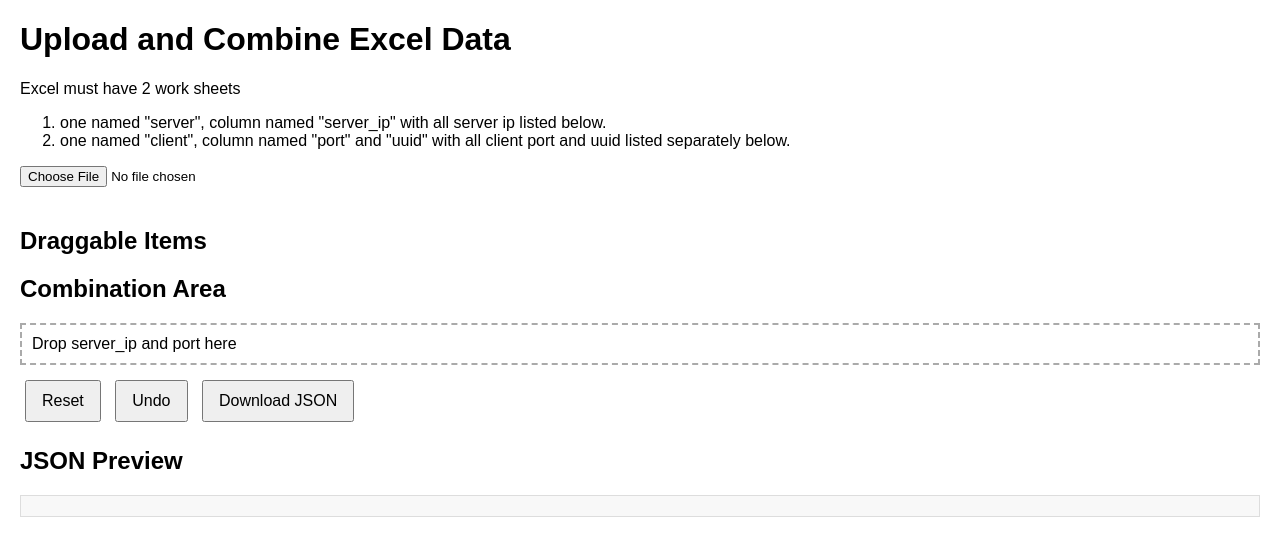
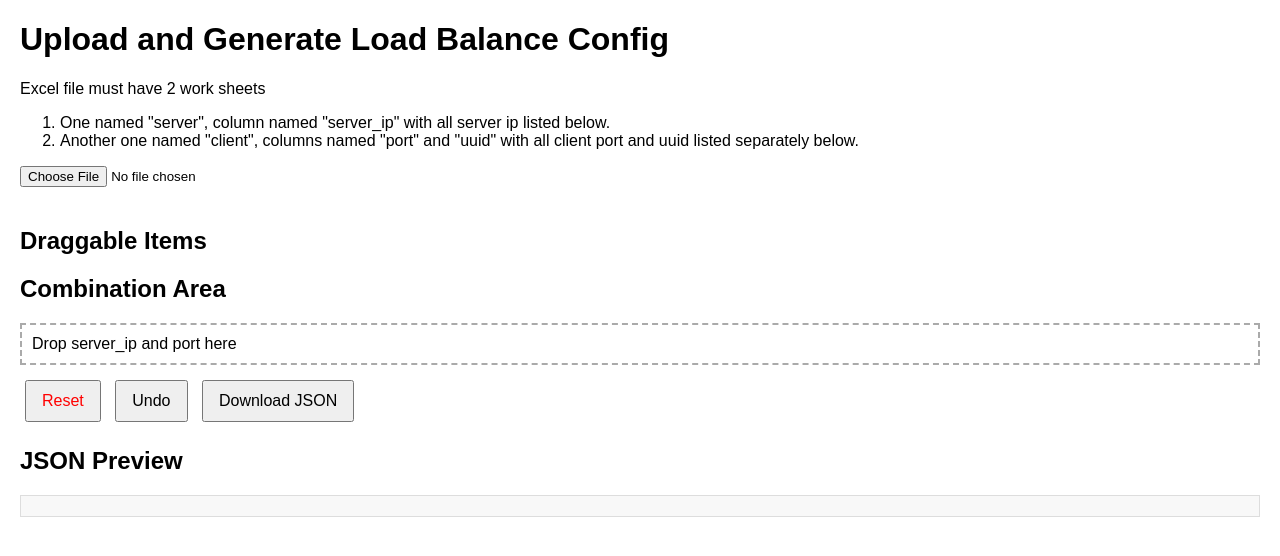
Before and after one commit to Edudotnexx/load_balance, a plain HTML site: page spa.html in a window 1280 px wide. Drawn offline with Linux system fonts and the light colour scheme.

Commit message:
update text and color schema

```diff
--- a/spa.html
+++ b/spa.html
@@ -43,11 +43,11 @@
     </style>
 </head>
 <body>
-    <h1>Upload and Combine Excel Data</h1>
-    <p>Excel must have 2 work sheets</p>
+    <h1>Upload and Generate Load Balance Config</h1>
+    <p>Excel file must have 2 work sheets</p>
     <ol>
-        <li>one named "server", column named "server_ip" with all server ip listed below.</li>
-        <li>one named "client", column named "port" and "uuid" with all client port and uuid listed separately below.</li>
+        <li>One named "server", column named "server_ip" with all server ip listed below.</li>
+        <li>Another one named "client", columns named "port" and "uuid" with all client port and uuid listed separately below.</li>
     </ol>
     <input type="file" id="fileInput" accept=".xlsx, .xls">
 
@@ -57,7 +57,7 @@
     <h2>Combination Area</h2>
     <div id="dropzone" class="dropzone">Drop server_ip and port here</div>
 
-    <button id="resetButton" class="button">Reset</button>
+    <button id="resetButton" class="button" style="color: red;">Reset</button>
     <button id="undoButton" class="button">Undo</button>
     <button id="downloadJson" class="button">Download JSON</button>
 
```
